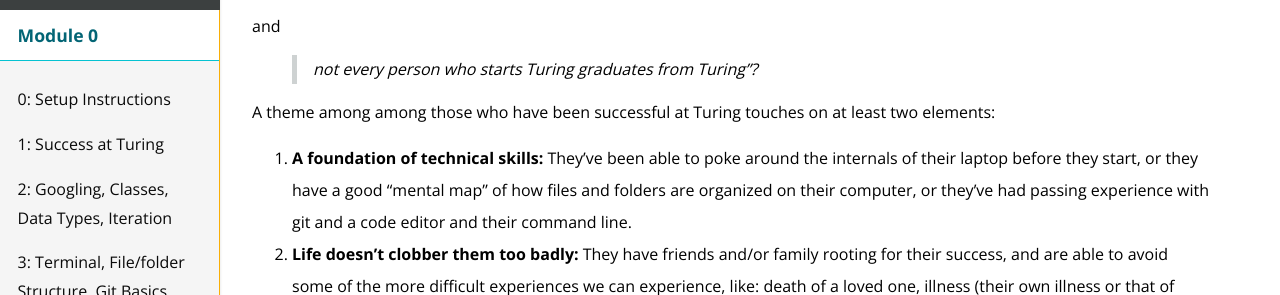
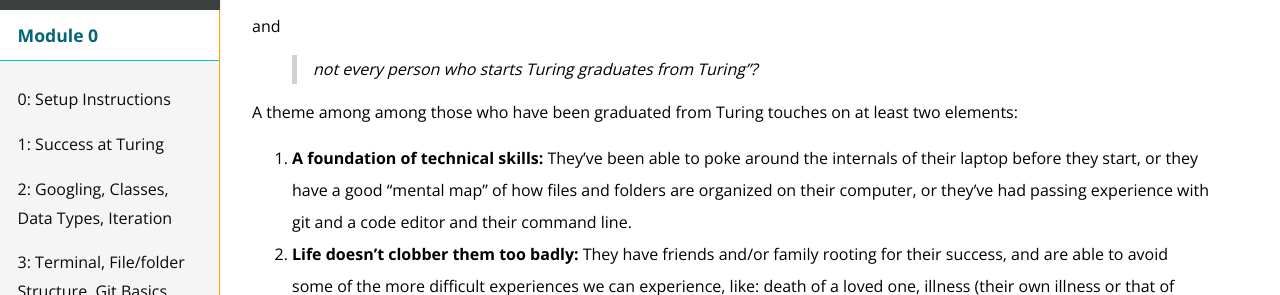
Before and after one commit to turingschool/mod-0-curriculum, a Jekyll site: the page built from index.md, in a window 1280 px wide and 900 px high, scrolled down 539 px. Shown: the part 159-454 px from the top of the window. Built offline with Jekyll 4.4.1, drawn with Linux system fonts in a browser that asks for light colours; nearby versions of some CDN libraries.

Commit message:
punctuation and reword

```diff
--- a/index.md
+++ b/index.md
@@ -26,7 +26,7 @@
 
 > not every person who starts Turing graduates from Turing"?
 
-A theme among among those who have been successful at Turing touches on at least two elements:
+A theme among among those who have been graduated from Turing touches on at least two elements:
 
 1. **A foundation of technical skills:** They've been able to poke around the internals of their laptop before they start, or they have a good "mental map" of how files and folders are organized on their computer, or they've had passing experience with git and a code editor and their command line.
 2. **Life doesn't clobber them too badly:** They have friends and/or family rooting for their success, and are able to avoid some of the more difficult experiences we can experience, like: death of a loved one, illness (their own illness or that of someone they have to care for), etc. Many aspects of this "theme" are obviously entirely outside of everyone's control.
```
Also changed, not shown: setup-instructions.md (+1 -1 lines).
